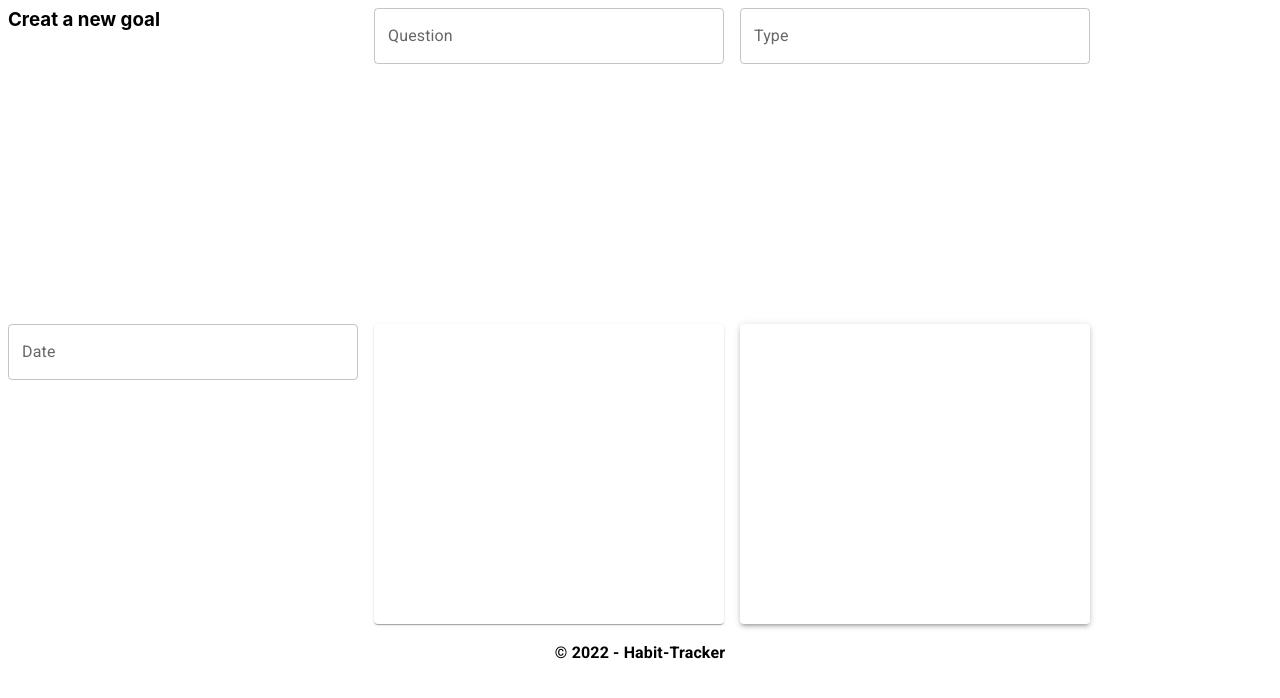
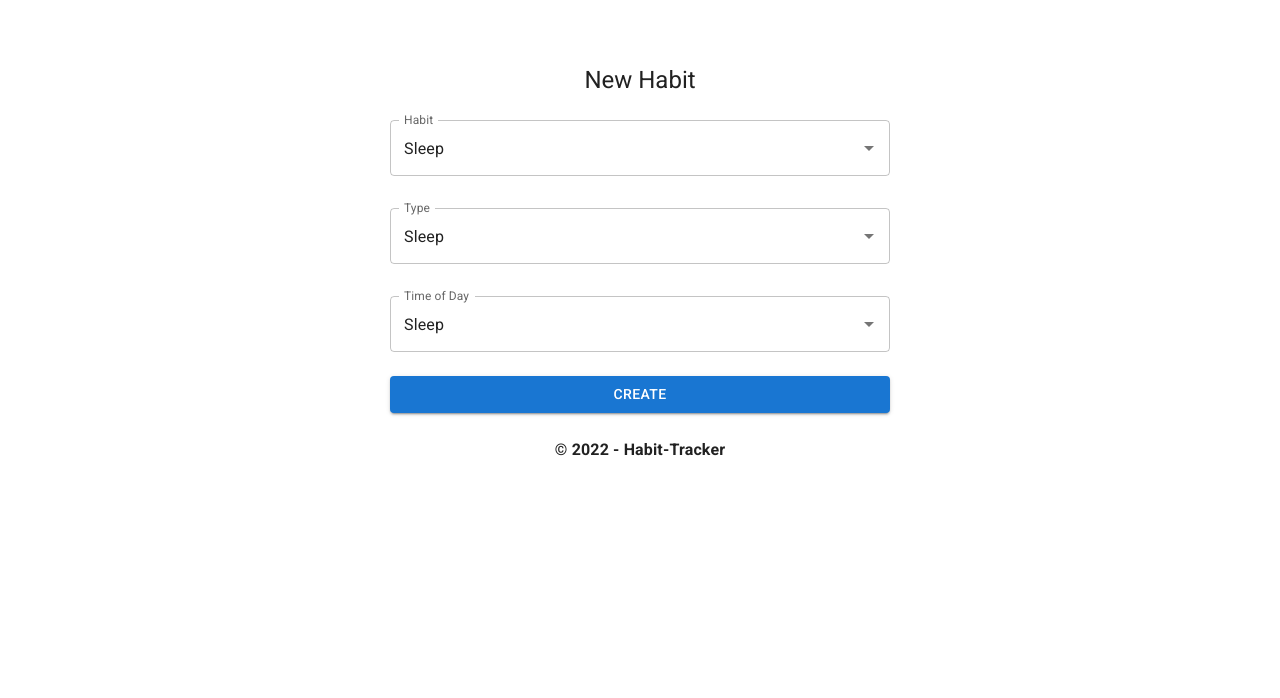
Before and after one commit to matisses-goldfish/Havit, a React (Create React App) app in the folder client/: page /newhabit in a window 1280 px wide. Shown: the top 698 px of the page. Built offline with nearby package versions, Linux system fonts and the light colour scheme.

Commit message:
updating newhabit and progress page, as well as adding a .json package to render a calendar component

```diff
--- a/client/package.json
+++ b/client/package.json
@@ -11,6 +11,7 @@
     "@material-ui/core": "^4.12.3",
     "@material-ui/icons": "^4.11.2",
     "@mui/icons-material": "^5.5.1",
+    "@mui/lab": "^5.0.0-alpha.73",
     "@mui/material": "^5.5.1",
     "@mui/styled-engine-sc": "^5.4.2",
     "@testing-library/jest-dom": "^5.16.2",
--- a/client/src/App.js
+++ b/client/src/App.js
@@ -19,6 +19,7 @@ import Calender from './pages/Calender';
 import Profile from './pages/Profile';
 
 import Footer from './components/Footer/index'
+// import Header from './components/Header/index'
 // add these two library import statements
 
 const httpLink = createHttpLink({
@@ -50,6 +51,7 @@ function App() {
       <Router>
         <div className="App">
           <div className="container">
+          {/* <Header/> */}
             <Routes>
               <Route
                 path="/"
--- a/client/src/components/Header/index.js
+++ b/client/src/components/Header/index.js
@@ -1,5 +1,5 @@
 import React from 'react';
-import { Link } from 'react-router-dom';
+// import { Link } from 'react-router-dom';
 import { makeStyles } from '@material-ui/core/styles';
 import Paper from '@material-ui/core/Paper';
 import Tabs from '@material-ui/core/Tabs';
--- a/client/src/pages/Newhabit.js
+++ b/client/src/pages/Newhabit.js
@@ -1,30 +1,138 @@
-import React from 'react';
+// TODO: trouble-shoot calendar component
+import * as React from 'react';
+// form elements
+import Button from '@mui/material/Button';
+import CssBaseline from '@mui/material/CssBaseline';
+import TextField from '@mui/material/TextField';
+// format
+import Grid from '@mui/material/Grid';
 import Box from '@mui/material/Box';
-import Paper from '@mui/material/Paper';
-import TextField from '@mui/material/TextField';
+import Typography from '@mui/material/Typography';
+import Container from '@mui/material/Container';
+import Autocomplete from '@mui/material/Autocomplete';
+import Stack from '@mui/material/Stack';
+// calendar
+import AdapterDateFns from '@mui/lab/AdapterDateFns';
+import LocalizationProvider from '@mui/lab/LocalizationProvider';
+import StaticDateRangePicker from '@mui/lab/StaticDateRangePicker';
+import { createTheme, ThemeProvider } from '@mui/material/styles';
 
-function Newhabit() {
+const theme = createTheme();
+
+// option set one
+const options1 = ['Sleep', 'Gratitude', 'Exercise', 'Study','Drink Water', 'Eat Healthy', 'Meditation', 'Self Care', 'Read'];
+// option set two
+const options2 = ['Healthy Living ', 'Financial', 'Productivity', 'Mindset','Connection'];
+
+const options3 = ['daytime', 'morning', 'afternoon', 'night'];
+
+
+export default function Newhabit() {
+    const handleSubmit = (event) => {
+      event.preventDefault();
+      const data = new FormData(event.currentTarget);
+      console.log({
+        email: data.get('email'),
+        password: data.get('password'),
+      });
+    };
+
+    const [value, setValue] = React.useState(options1[0]);
+    const [inputValue, setInputValue] = React.useState('');
+
+
+
     return (
-        <Box
+        <ThemeProvider theme={theme}>
+        <Container component="main" maxWidth="xs">
+          <CssBaseline />
+          <Box
             sx={{
-                display: 'flex',
-                flexWrap: 'wrap',
-                '& > :not(style)': {
-                    m: 1,
-                    width: 350,
-                    height: 300,
-                },
+              marginTop: 8,
+              display: 'flex',
+              flexDirection: 'column',
+              alignItems: 'center',
             }}
-        >
-            <h3>Creat a new goal</h3>
-            <TextField id="outlined-basic" label="Question" variant="outlined" />
-            <TextField id="outlined-basic" label="Type" variant="outlined" />
-            <TextField id="outlined-basic" label="Date" variant="outlined" />
-            <Paper />
-            {/*Import Calendar*/}
-            <Paper elevation={3} />
-        </Box>
+          >
+            <Typography component="h1" variant="h5">
+              New Habit
+            </Typography>
+            <Box component="form" noValidate onSubmit={handleSubmit} sx={{ mt: 3, }}>
+              <Grid>
+              <Stack spacing={4} sx={{ width: 500 }}>
+              <Autocomplete
+                value={value}
+                onChange={(event, newValue) => {
+                setValue(newValue);
+                }}
+                inputValue={inputValue}
+                onInputChange={(event, newInputValue) => {
+                setInputValue(newInputValue);
+                }}
+                id="controllable-states-demo"
+                options={options1}
+                sx={{ width: 500 }}
+                renderInput={(params) => <TextField {...params} label="Habit" />}
+                />
+                <Autocomplete
+                value={value}
+                onChange={(event, newValue) => {
+                setValue(newValue);
+                }}
+                inputValue={inputValue}
+                onInputChange={(event, newInputValue) => {
+                setInputValue(newInputValue);
+                }}
+                id="controllable-states-demo"
+                options={options2}
+                sx={{ width: 500 }}
+                renderInput={(params) => <TextField {...params} label="Type" />}
+                />
+                <Autocomplete
+                value={value}
+                onChange={(event, newValue) => {
+                setValue(newValue);
+                }}
+                inputValue={inputValue}
+                onInputChange={(event, newInputValue) => {
+                setInputValue(newInputValue);
+                }}
+                id="controllable-states-demo"
+                options={options3}
+                sx={{ width: 500 }}
+                renderInput={(params) => <TextField {...params} label="Time of Day" />}
+                />
+                </Stack>
+
+                {/* <LocalizationProvider dateAdapter={AdapterDateFns}>
+                <StaticDateRangePicker
+                    displayStaticWrapperAs="desktop"
+                    value={value}
+                    onChange={(newValue) => {
+                    setValue(newValue);
+                    }}
+                    renderInput={(startProps, endProps) => (
+                    <React.Fragment>
+                        <TextField {...startProps} />
+                        <Box sx={{ mx: 2 }}> to </Box>
+                        <TextField {...endProps} />
+                    </React.Fragment>
+                    )}
+                />
+                </LocalizationProvider> */}
+              </Grid>
+
+              <Button
+                type="submit"
+                fullWidth
+                variant="contained"
+                sx={{ mt: 3, mb: 2 }}
+              >
+                Create
+              </Button>
+            </Box>
+          </Box>
+        </Container>
+      </ThemeProvider>
     );
 }
-
-export default Newhabit;
--- a/client/src/pages/Progress.js
+++ b/client/src/pages/Progress.js
@@ -1,22 +1,110 @@
+// TODO list:
+// 1. we need to map the questions in relation to the habits in the database connected by the User Id
+// 2. We need to create an onclick function for the button to collect the data the user has given us
+// 3. We need to iniatalize the handleSubmit
+
 import React from 'react';
 import Box from '@mui/material/Box';
 import CssBaseline from '@mui/material/CssBaseline';
 import Container from '@mui/material/Container';
 import Typography from '@mui/material/Typography';
+import Slider from '@mui/material/Slider';
+import { styled } from '@mui/material/styles';
+import TextField from '@mui/material/TextField';
 import Button from '@mui/material/Button';
 
 
-function Progress() {
+// functions and const that allow us to apply some styling to the questions
+function valuetext(value) {
+    return `${value}`;
+}
+
+const Separator = styled('div')(
+    ({ theme }) => `
+    height: ${theme.spacing(5)};
+  `,
+);
+
+  export default function Progress() {
+    const handleSubmit = (event) => {
+      event.preventDefault();
+      const data = new FormData(event.currentTarget);
+      console.log({
+        email: data.get('email'),
+        password: data.get('password'),
+      });
+    };
+
     return (
         <React.Fragment>
         <CssBaseline />
         <Container sx={{ m: 4 }}>
           <grid>
-            <Box sx={{ bgcolor: '#FFFFFF', height: '70vh', width:'160vh', p: 7}} textAlign='center'>
+            <Box sx={{ bgcolor: '#FFFFFF', height: '100vh', width:'160vh', p: 7}} textAlign='center'>
             <Typography variant="h2" component="h1" align="center">
               Welcome Back...
             </Typography>
-
+            <Separator />
+            {/* TODO: !!! */}
+            <Typography variant="h5" component="h1" align="center">
+              Question 1:
+            </Typography>
+            <Slider
+                aria-label="Progress"
+                defaultValue={3}
+                getAriaValueText={valuetext}
+                valueLabelDisplay="auto"
+                step={1}
+                marks
+                min={1}
+                max={10}
+            />
+            <Separator />
+            {/* TODO: !!! */}
+            <Typography variant="h5" component="h1" align="center">
+              Question 2:
+            </Typography>
+            <Slider
+                aria-label="Progress"
+                defaultValue={3}
+                getAriaValueText={valuetext}
+                valueLabelDisplay="auto"
+                step={1}
+                marks
+                min={1}
+                max={10}
+            />
+            <Separator />
+            {/* TODO: !!! */}
+            <Typography variant="h5" component="h1" align="center">
+              Question 3:
+            </Typography>
+            <Slider
+                aria-label="Progress"
+                defaultValue={3}
+                getAriaValueText={valuetext}
+                valueLabelDisplay="auto"
+                step={1}
+                marks
+                min={1}
+                max={10}
+            />
+            <Separator />
+            {/* TODO: !!! */}
+            <Typography variant="h5" component="h1" align="center">
+              Question 4:
+            </Typography>
+            <TextField
+            fullWidth
+            multiline
+            rows={5}
+            label="Share your thoughts..."
+            id="fullWidth" />
+            <Separator />
+            {/* TODO: Add button onclick data submission */}
+            <Button href="/dailyhabitdashboard"variant="contained" size="large">
+            Continue
+            </Button>
 
             </Box>
           </grid>
@@ -24,5 +112,3 @@ function Progress() {
       </React.Fragment>
     );
 }
-
-export default Progress;
```
Also changed, not shown: 1 other file (tests, documents, lock files or other folders).
